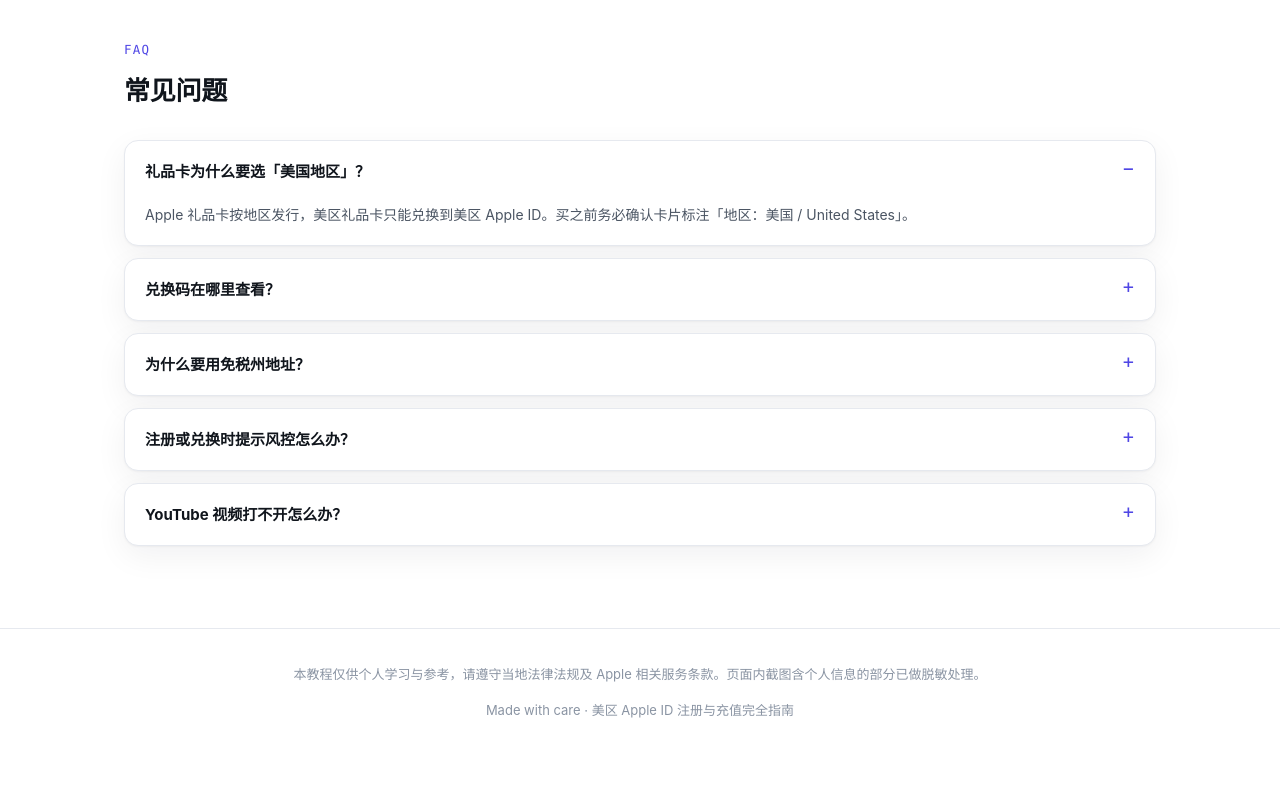
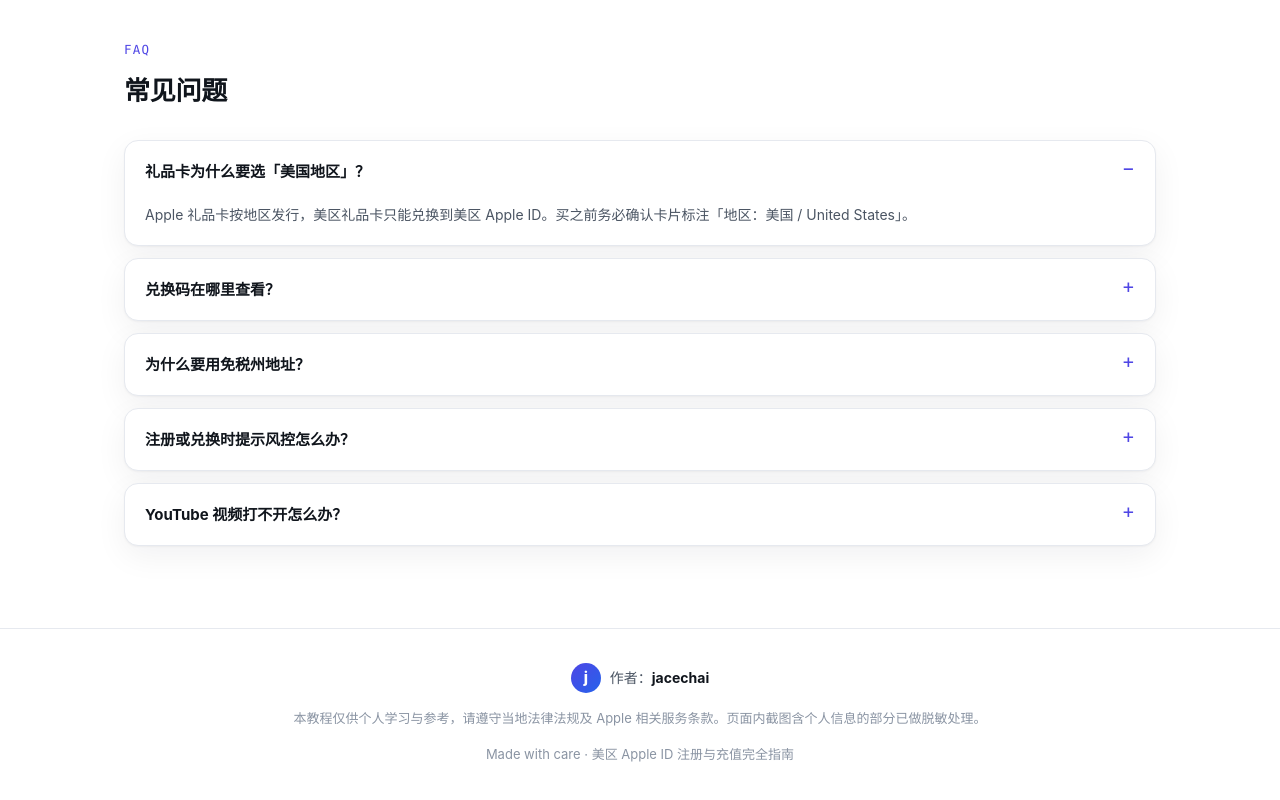
Before and after one commit to GodCbj/apple-id-guide, a plain HTML site: page index.html in a window 1280 px wide. Shown: the part 7907-8707 px from the top of the page. Before the commit the page ends 8675 px from the top, so only its background shows below. Drawn offline with Linux system fonts and the light colour scheme.

Commit message:
feat: 页脚添加作者署名 jacechai

```diff
--- a/index.html
+++ b/index.html
@@ -5,7 +5,7 @@
   <meta name="viewport" content="width=device-width, initial-scale=1.0" />
   <title>美区 Apple ID 注册与充值完全指南</title>
   <meta name="description" content="从零注册美区 Apple ID、用支付宝购买 Apple 礼品卡、设置免税账单地址到兑换余额的完整图文教程。" />
-  <meta name="author" content="JaceChai" />
+  <meta name="author" content="jacechai" />
   <meta property="og:title" content="美区 Apple ID 注册与充值完全指南" />
   <meta property="og:description" content="注册 · 礼品卡 · 免税地址 · 兑换 —— 一步一图，跟着做就对了。" />
   <meta property="og:type" content="website" />
@@ -228,6 +228,10 @@
     /* ===== 页脚 ===== */
     footer { border-top: 1px solid var(--border); margin-top: 30px; padding: 34px 0 46px; text-align: center; color: var(--text-3); font-size: 13px; }
     footer .disc { max-width: 720px; margin: 0 auto 14px; line-height: 1.7; }
+    footer .author { display: inline-flex; align-items: center; gap: 9px; margin: 0 auto 14px; color: var(--text-2); font-size: 14px; }
+    footer .author .avatar { width: 30px; height: 30px; border-radius: 50%; color: #fff; font-weight: 800; font-size: 15px;
+      background: linear-gradient(135deg, var(--accent), var(--accent-2)); display: grid; place-items: center; }
+    footer .author b { color: var(--text); }
 
     /* ===== Lightbox ===== */
     #lightbox { position: fixed; inset: 0; z-index: 300; background: rgba(8,11,16,.9); display: none;
@@ -550,6 +554,7 @@
 
   <footer>
     <div class="wrap">
+      <div class="author reveal"><span class="avatar">j</span><span>作者：<b>jacechai</b></span></div>
       <p class="disc">本教程仅供个人学习与参考，请遵守当地法律法规及 Apple 相关服务条款。页面内截图含个人信息的部分已做脱敏处理。</p>
       <p>Made with care · 美区 Apple ID 注册与充值完全指南</p>
     </div>
```
